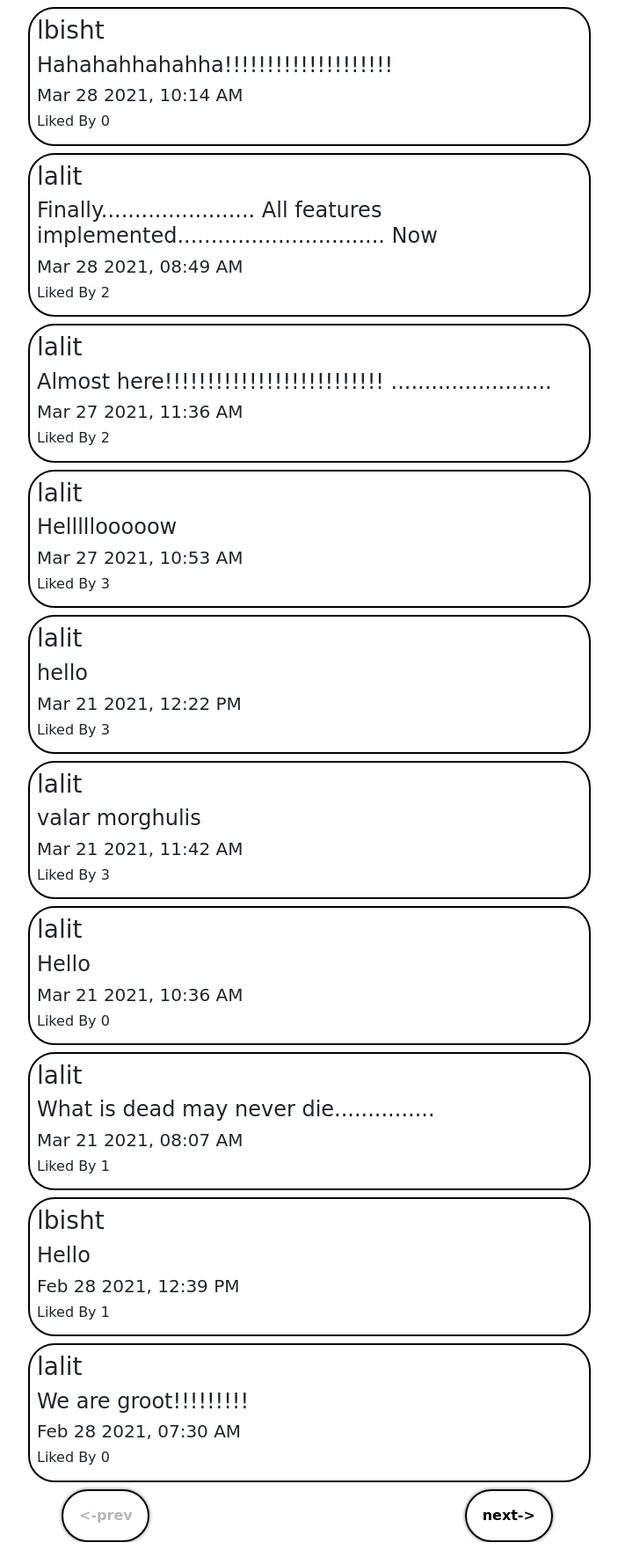
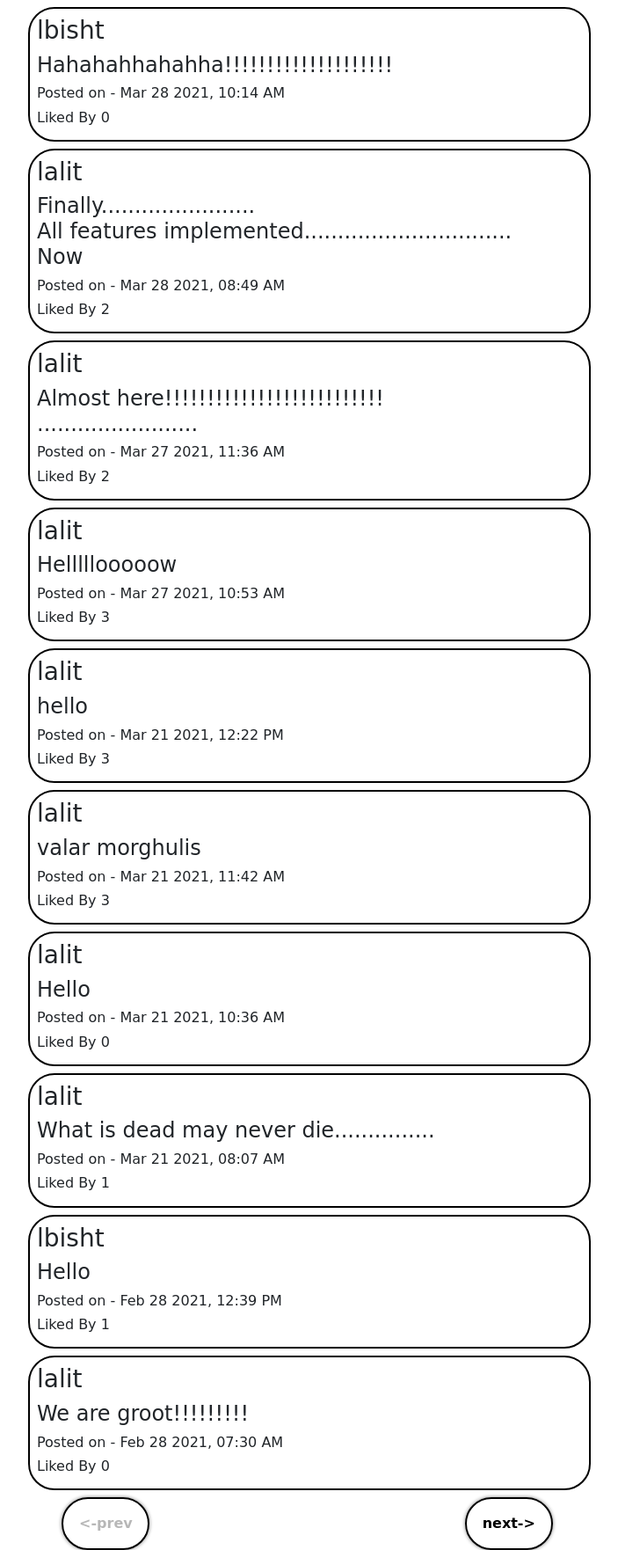
Before and after one commit to L-Bisht/Social-Network, a Django app: page / in a window 1280 px wide. Shown: the part 56-1818 px from the top of the page at 88% size, without its empty margins (288-991 px from the left). Run offline with Django 3.2, Linux system fonts and the light colour scheme; data comes from the database, SQL or seed files in the repository; both versions use the stored data as it was after the commit; some libraries are stand-ins or nearby versions.

Commit message:
second last commit most probably

```diff
--- a/project4/network/static/network/postFunctions.js
+++ b/project4/network/static/network/postFunctions.js
@@ -95,8 +95,8 @@ function createPost(post) {
   postObject.id = post.id;
   postObject.innerHTML = `
       <h3><a class="user-link" onclick="fetch_profile('${post.poster}');">${post.poster}</a></h3>
-      <h4 id="post-content-${post.id}">${post.content}</h4>
-      <h5>${post.timestamp}</h5>
+      <h4 class="post-content" id="post-content-${post.id}">${post.content}</h4>
+      <h6>Posted on - ${post.timestamp}</h6>
       <h6 id="like-count-${post.id}">Liked By ${post.like_count}</h6>
   `;
   // If user is logged in user sees an edit icon if the post belongs to the logged in user
--- a/project4/network/static/network/posts.js
+++ b/project4/network/static/network/posts.js
@@ -1,5 +1,9 @@
+// Show content after the dom is done loading
 document.addEventListener("DOMContentLoaded", () => {
+  // Fetch all the posts available
   fetchPosts("all");
+
+  // Add event listener on the post form
   const postForm = document.querySelector("#post-form");
 
   if (postForm != null) {
--- a/project4/network/static/network/profile.js
+++ b/project4/network/static/network/profile.js
@@ -1,7 +1,9 @@
 // To fetch profile of a user and display it on screen
 function fetch_profile(ofUser) {
+  // remove every element inside the body div
   const parent = document.querySelector(".body");
   removeAllChildren(parent);
+  // fetch the profile of the user requested
   fetch(`/profiles/${ofUser}`)
     .then((response) => response.json())
     .then((details) => {
@@ -13,12 +15,14 @@ function fetch_profile(ofUser) {
             <h2>Following:${details.following_count}</h1>
         `;
       document.querySelector(".body").appendChild(profileDetails);
-      const posts = document.createElement("div");
+
+      if (sessionStorage.getItem("user") != null) {
         fetch(`isfollowing/${ofUser}`)
           .then((response) => response.json())
           .then((following) => {
             if (!following.error) {
               const followButton = document.createElement("button");
+              followButton.className = "post-button";
               if (following.isFollowing) {
                 followButton.innerHTML = "Unfollow";
               } else {
@@ -39,6 +43,8 @@ function fetch_profile(ofUser) {
               });
             }
           });
+      }
+      const posts = document.createElement("div");
       posts.id = "posts";
       document.querySelector(".body").appendChild(posts);
       fetchPosts(ofUser);
--- a/project4/network/static/network/styles.css
+++ b/project4/network/static/network/styles.css
@@ -49,6 +49,10 @@ html{
     cursor: pointer;
 }
 
+.post-content{
+    white-space: pre-wrap;
+}
+
 .post-textarea:focus, .post-button:focus{
     outline: none;
 }
@@ -81,3 +85,7 @@ form, .pagination-button{
     border: none;
     outline: none;
 }
+
+.icon-button:focus{
+    outline: none;
+}
```
Also changed, not shown: project4/db.sqlite3. Lines whose indentation alone changed are shown as unchanged.
